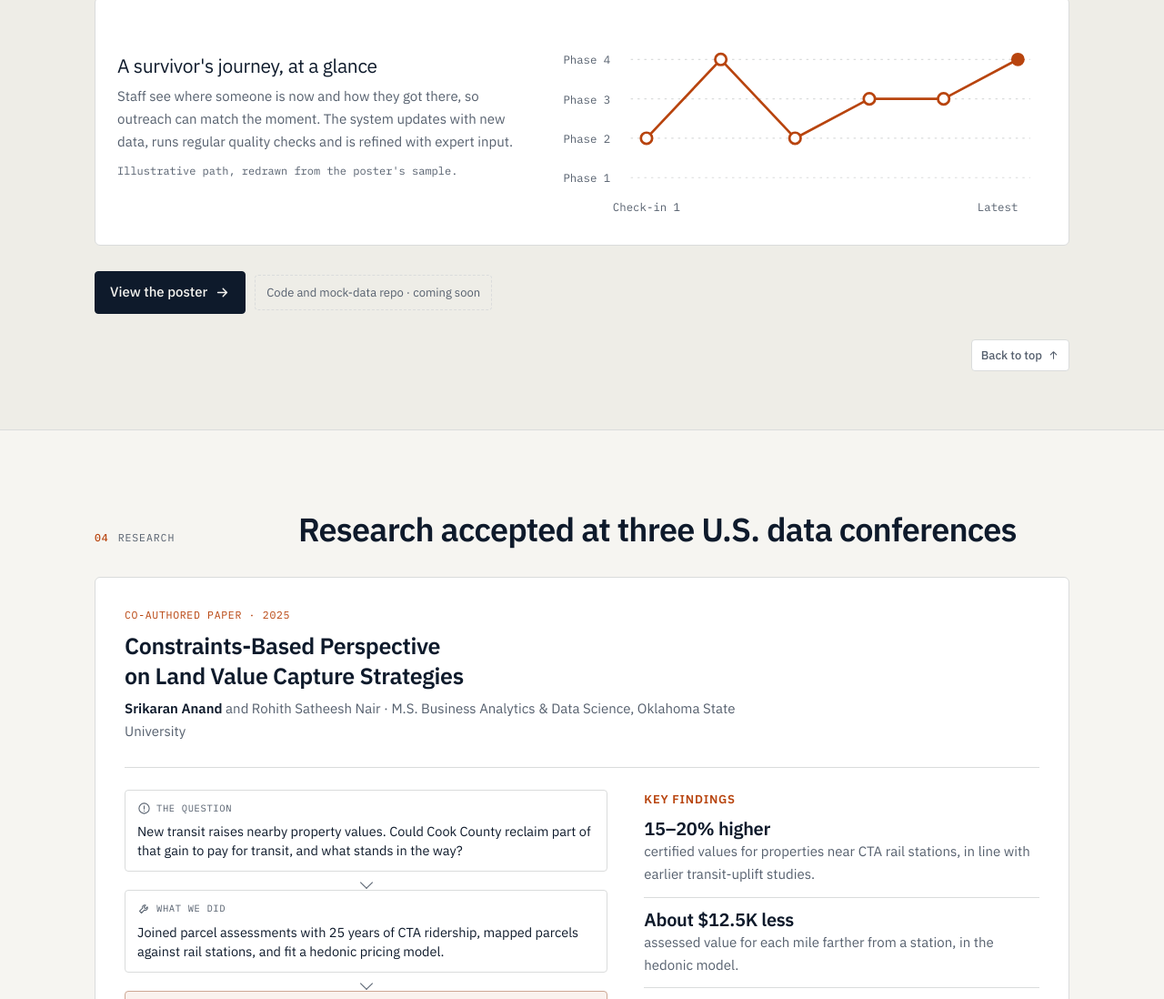
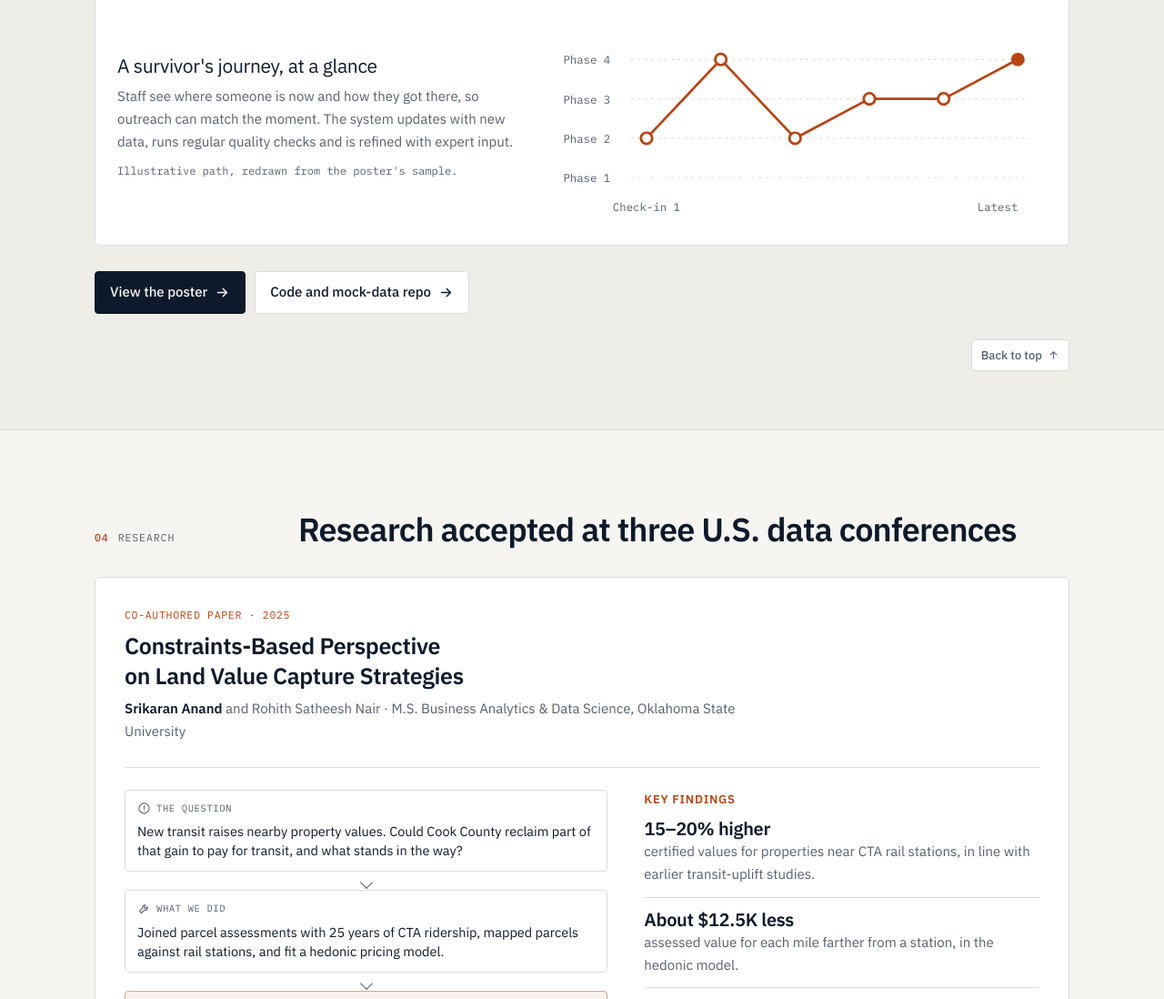
Before and after one commit to srikarananand/srikarananand.github.io, a plain HTML site: page index.html in a window 1280 px wide. Shown: the part 8599-9697 px from the top of the page at 91% size. Drawn offline with Linux system fonts and the light colour scheme.

Commit message:
Link the Data4Good code and mock-data repo

```diff
--- a/index.html
+++ b/index.html
@@ -1126,7 +1126,7 @@ h2.title{font-weight:600;font-size:clamp(26px,3vw,36px);letter-spacing:-.022em;l
 
       <div class="feat-links">
         <a class="btn primary" href="assets/img/data4good-poster.webp" target="_blank" rel="noopener">View the poster<svg aria-hidden="true"><use href="#i-arrow"/></svg></a>
-        <span class="soon">Code and mock-data repo · coming soon</span>
+        <a class="btn" href="https://github.com/srikarananand/TAPS-Data4Good" target="_blank" rel="noopener">Code and mock-data repo<svg aria-hidden="true"><use href="#i-arrow"/></svg></a>
       </div>
       <p class="totop-row"><a class="totop" href="#top">Back to top<svg aria-hidden="true"><use href="#i-arrow"/></svg></a></p>
     </div>
```
